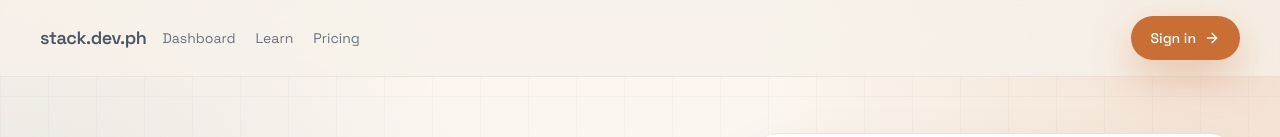
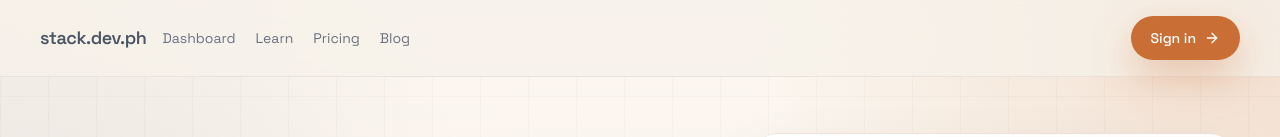
Before and after one commit to Garrette27/stack.dev, a Next.js app: page / in a window 1280 px wide. Shown: the top 137 px of the page. Built offline with nearby package versions, Linux system fonts and the light colour scheme; no server answers; the database is empty.

Commit message:
Refactor admin

```diff
--- a/components/navigation/site-header.tsx
+++ b/components/navigation/site-header.tsx
@@ -25,6 +25,14 @@ export async function SiteHeader() {
             <Link href="/pricing" className="transition hover:text-[var(--ink-strong)]">
               Pricing
             </Link>
+            <a
+              href="https://blog-app-flutter.vercel.app/"
+              target="_blank"
+              rel="noreferrer"
+              className="transition hover:text-[var(--ink-strong)]"
+            >
+              Blog
+            </a>
             {user ? (
               <Link href="/admin" className="transition hover:text-[var(--ink-strong)]">
                 {isAdmin ? "Admin" : "Authoring"}
```
